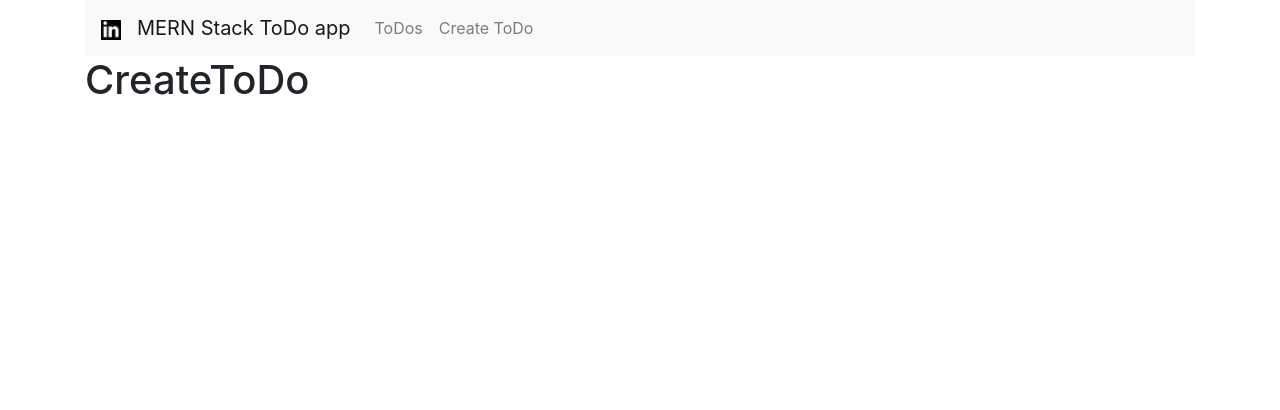
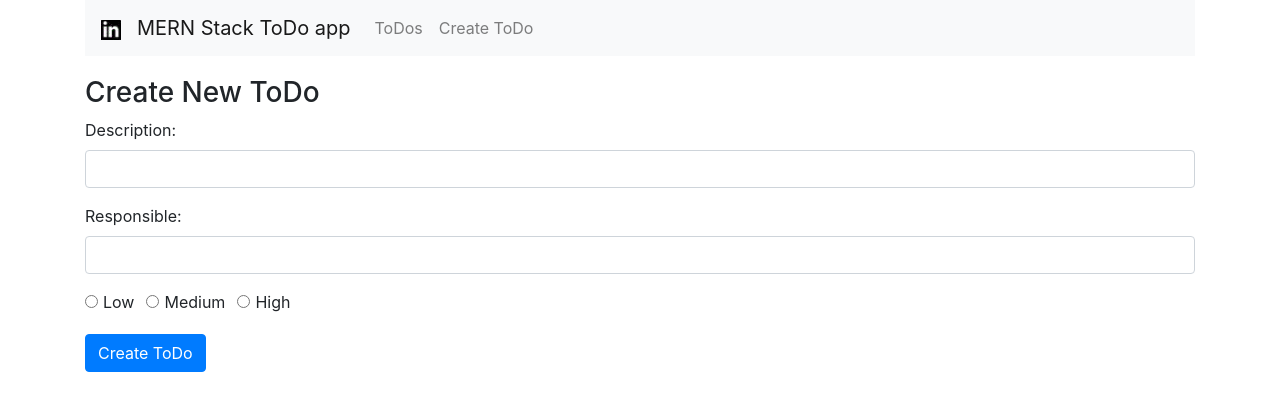
Before and after one commit to angelofmfonseca/MERN-stack-todo-app, a React (Create React App) app: page /create in a window 1280 px wide. Shown: the top 410 px of the page. Built offline with nearby package versions, Linux system fonts and the light colour scheme.

Commit message:
estrutura do formulário finalizada - iniciar backend

```diff
--- a/src/components/CreateToDo.js
+++ b/src/components/CreateToDo.js
@@ -47,7 +47,67 @@
     }
     render(){
         return(
-            <h1>CreateToDo</h1>
+            <div style={{ marginTop: 20 }}>
+                <h3>Create New ToDo</h3>
+                <form onSubmit={ this.onSubmit }>
+                    <div className="form-group">
+                        <label>Description: </label>
+                        <input type="text"
+                            className='form-control'
+                            value={ this.state.todo_description }
+                            onChange={ this.onChangeToDoDescription } />
+                    </div>
+                    <div className="form-group">
+                        <label>Responsible: </label>
+                        <input type="text"
+                            className='form-control'
+                            value={ this.state.todo_responsible }
+                            onChange={ this.onChangeToDoResponsible }
+                        />
+                    </div>
+                    <div className="form-group">
+                        <div className="form-check form-check-inline">
+                            <input type="radio"
+                                name='priorityOptions'
+                                id='priorityLow'
+                                value='Low'
+                                checked={ this.state.todo_priority === 'Low' }
+                                className="form-check-input"
+                                onChange={ this.onChangeToDoPriority }
+                            />
+                            <label className="form-check-label">Low</label>
+                        </div>
+                        <div className="form-check form-check-inline">
+                            <input type="radio"
+                                name='priorityOptions'
+                                id='priorityMedium'
+                                value='Medium'
+                                checked={ this.state.todo_priority === 'Medium' }
+                                className="form-check-input"
+                                onChange={ this.onChangeToDoPriority }
+                            />
+                            <label className="form-check-label">Medium</label>
+                        </div>
+                        <div className="form-check form-check-inline">
+                            <input type="radio"
+                                name='priorityOptions'
+                                id='priorityHigh'
+                                value='High'
+                                checked={ this.state.todo_priority === 'High' }
+                                className="form-check-input"
+                                onChange={ this.onChangeToDoPriority }
+                            />
+                            <label className="form-check-label">High</label>
+                        </div>
+                        <div className="form-group" style={{ marginTop: 20 }}>
+                            <input type="submit"
+                                value="Create ToDo"
+                                className='btn btn-primary'
+                            />
+                        </div>
+                    </div>
+                </form>
+            </div>
         )
     }
 }
```
